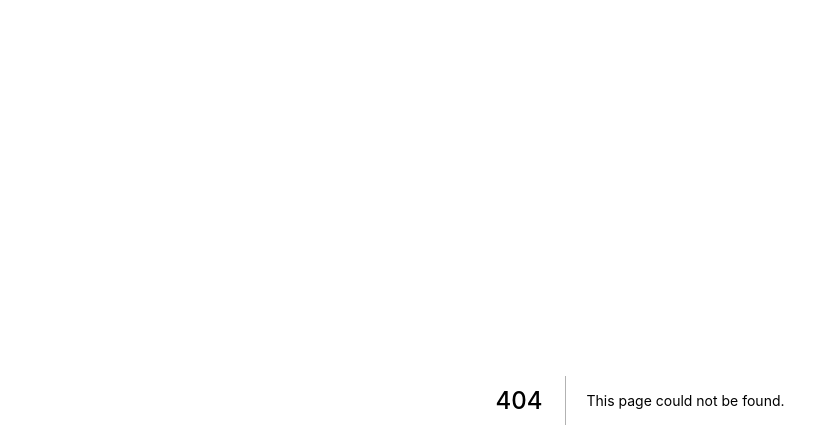
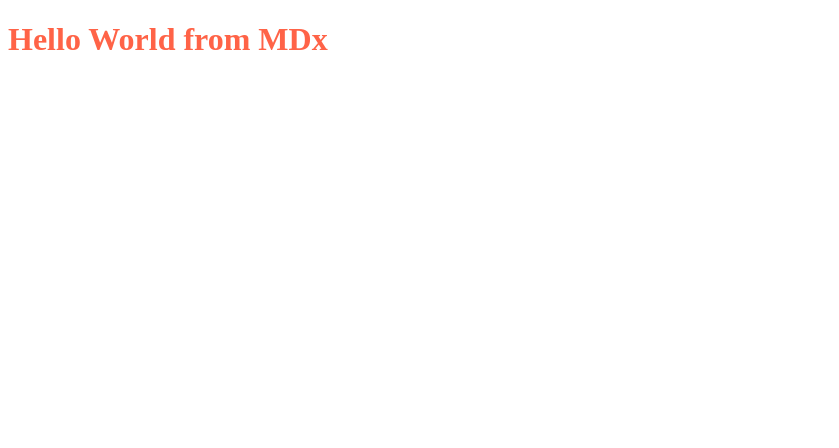
Before and after one commit to azizhk/next-typescript-mdx-emotion, a Next.js app: page /markdown in a window 1280 px wide. Before the commit this address had no page. Shown: the top 448 px of the page, without its empty margins (0-839 px from the left). Built offline with nearby package versions, Linux system fonts and the light colour scheme.

Commit message:
Markdown setup added

```diff
--- /dev/null
+++ b/components/markdown.tsx
@@ -0,0 +1,23 @@
+// You can add custom classes for Markdown Components here.
+
+import * as React from "react";
+
+type MDXComponent = (props: object) => JSX.Element;
+
+const H1: MDXComponent = props => <h1 style={{ color: "tomato" }} {...props} />;
+const InlineCode: MDXComponent = props => (
+  <code id="codes" style={{ color: "purple" }} {...props} />
+);
+const Code: MDXComponent = props => (
+  <code id="codes" style={{ fontWeight: 600 }} {...props} />
+);
+const Pre: MDXComponent = props => (
+  <pre id="codes" style={{ color: "red" }} {...props} />
+);
+
+export default {
+  h1: H1,
+  pre: Pre,
+  code: Code,
+  inlineCode: InlineCode
+};
--- /dev/null
+++ b/md/hello.mdx
@@ -0,0 +1 @@
+# Hello World from MDx
--- a/next.config.js
+++ b/next.config.js
@@ -1,17 +1,18 @@
-const fp = require('lodash/fp')
-const ForkTsCheckerWebpackPlugin = require('fork-ts-checker-webpack-plugin')
+const fp = require("lodash/fp");
+const ForkTsCheckerWebpackPlugin = require("fork-ts-checker-webpack-plugin");
 
 const enhance = fp.compose(
-  require('@zeit/next-typescript')
+  require("@zeit/next-typescript"),
+  require("@zeit/next-mdx")()
   // Add more plugins here
-)
+);
 
 module.exports = enhance({
   webpack(config, options) {
     // Do not run type checking twice:
     if (options.isServer && options.dev)
-      config.plugins.push(new ForkTsCheckerWebpackPlugin())
+      config.plugins.push(new ForkTsCheckerWebpackPlugin());
 
-    return config
+    return config;
   }
-})
+});
--- a/package.json
+++ b/package.json
@@ -11,6 +11,8 @@
     "@babel/core": "^7.0.0-0",
     "@emotion/babel-preset-css-prop": "^10.0.7",
     "@emotion/core": "^10.0.7",
+    "@mdx-js/mdx": "^0.17.5",
+    "@zeit/next-mdx": "^1.2.0",
     "@zeit/next-typescript": "^1.1.1",
     "emotion": "^10.0.7",
     "emotion-server": "^10.0.7",
--- /dev/null
+++ b/pages/markdown.tsx
@@ -0,0 +1,9 @@
+import * as React from "react";
+import Hello from "../md/hello.mdx";
+import MarkdownComponents from "../components/markdown";
+
+export default class MarkdownExample extends React.PureComponent {
+  render() {
+    return <Hello components={MarkdownComponents} />;
+  }
+}
```
Also changed, not shown: 1 other file (tests, documents, lock files or other folders).
